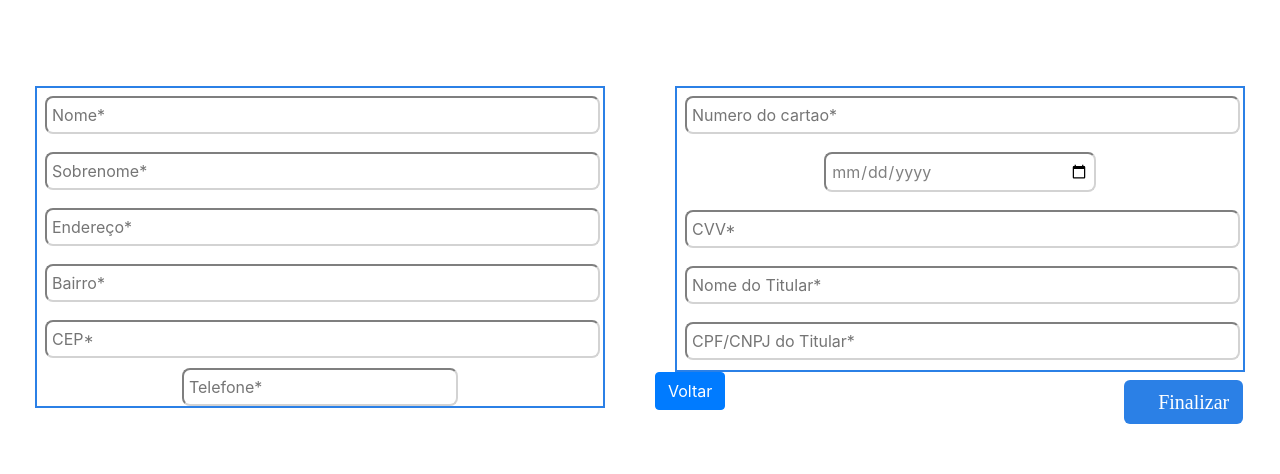
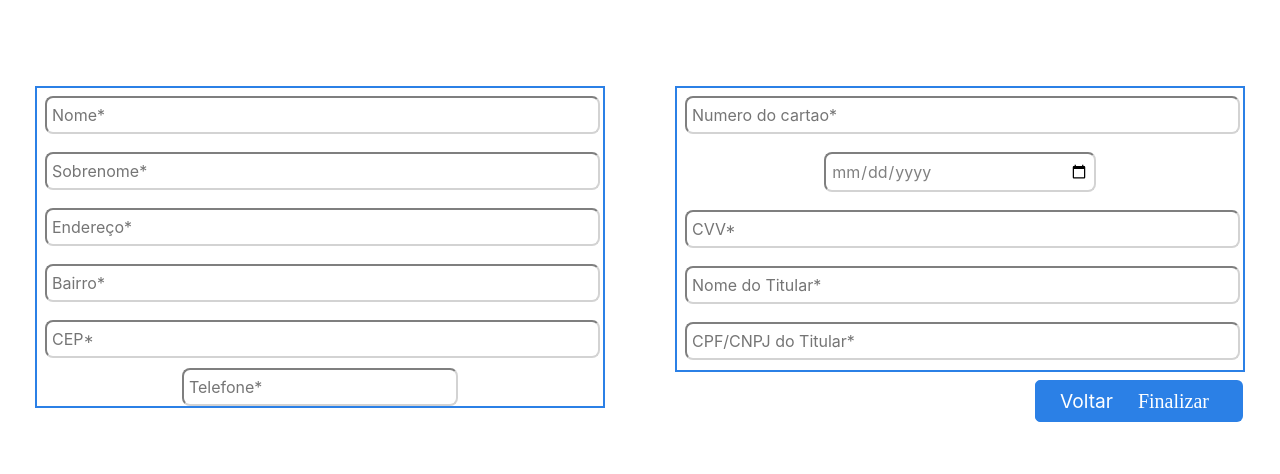
Before and after one commit to jun7or/jun7or-jun7or.github.io, a plain HTML site: page brasileirinhoinfoentrega.html in a window 1280 px wide. Shown: the part 326-800 px from the top of the page. Drawn offline with nearby package versions, Linux system fonts and the light colour scheme; a web font is replaced by a local one.

Commit message:
Advinha só: mais alterações

```diff
--- a/brasileirinho.css
+++ b/brasileirinho.css
@@ -701,11 +701,11 @@ li .bot-txt{
     vertical-align: middle;
     user-select: none;
     border: 1px solid #2b80e6;
-    padding: .75rem 1.5rem;
+    padding: .50rem 1.5rem;
     margin-left: -20px;
     font-size: 1.2rem;
     line-height: 1.5rem;
-    border-radius: 1rem;
+    border-radius: 5px;
     color: #fff;
     background-color: #2b80e6;
 }
@@ -718,12 +718,17 @@ li .bot-txt{
 }
 
 .finalizar{
-	width: 21%;
+	/*width: 18%;*/
 	margin: 10px 0;
+	line-height: 1.80rem;
 }
 
-.voltarinfo{
-	margin: 100px 0;
+.finalizar:hover{
+	border: 1px solid #2b80e6;
+	background-color: #ffffff;
+	color: #2b80e6;
+	text-decoration: none;
+
 }
 
 /*CARRINHO DE COMPRAS*/
--- a/brasileirinhoinfoentrega.html
+++ b/brasileirinhoinfoentrega.html
@@ -111,7 +111,7 @@
 					</div>
 
 				<!--FORMULÁRIO DO CARTÃO-->
-					<div class="form2 ">
+					<div class="form2">
 							<input type="text" id="Numero do cartao" name="Numero_do_cartao" placeholder="Numero do cartao*" required>
 							<input type="date" id="Validade" name="Validade" placeholder="Validade*" required>
 							<input type="text" id="CVV" name="CVV" placeholder="CVV*" required>
@@ -122,17 +122,16 @@
 							<input type="submit" value="Finalizar" class="finalizar">
 						</form>
 					</div>
-					<div>
+					<!-- <div>
 						<button type="button" class="btn btn-primary" class="voltarinfo">Voltar</button>
 						<a class="nav-link" href="brasileirinhoadc.html">
-					</div>
+					</div> -->
 					<div>
 						<!--BOTÕES-->
 						<!--Para mexer em todas as caracteristicas-->
 						<ul  class="nav nav-br_info_botoes">
 							<!--Para mexer apenas nos botões-->
-							<!-- <li class="nav-voltar "><p><a href="cardapioporcoes.html" id="bt3-azul">Voltar</a></p></li>
-							<li class="nav-finalizar "><p><a href="cardapioporcoes.html" id="bt3-azul">Finalizar</a></p></li> -->
+							<li class="nav-voltar "><p><a href="cardapioporcoes.html" id="bt3-azul">Voltar</a></p></li>
 						</ul>
 					</div>
 
```
Also changed, not shown: brasileirinhoadc.html (+2 -1 lines).
